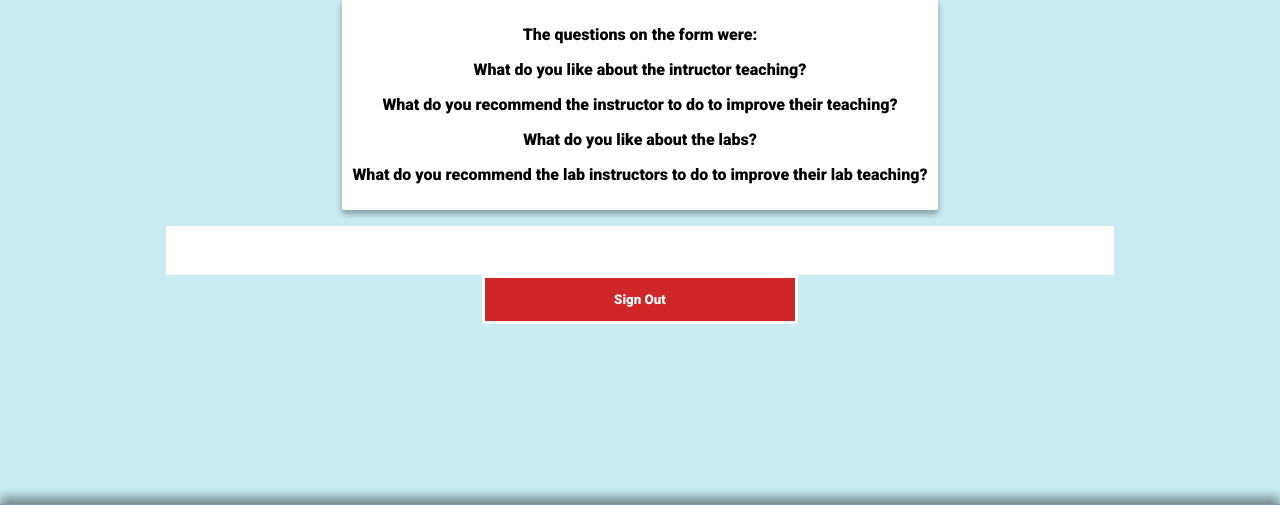
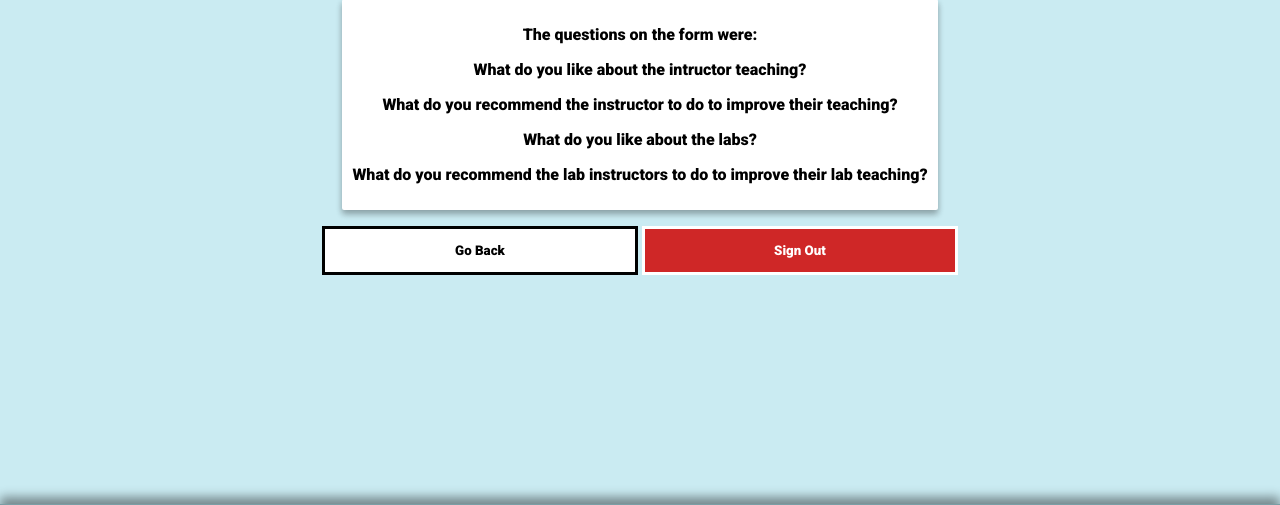
Before and after one commit to ismailmohammad/cscb20-a3, a PHP site: page /feedback.php in a window 1280 px wide. Shown: the part 210-715 px from the top of the page. Run offline with PHP 8.4, Linux system fonts and the light colour scheme; the visitor is signed in with stand-in values (Sample User, id 1); data that the repository does not hold is empty.

Commit message:
fix buttons

```diff
--- a/css/loginsignup.css
+++ b/css/loginsignup.css
@@ -23,6 +23,8 @@ button {
 }
 .back-button{
   background-color: white;
+  max-width: 25%;
+  color: black;
 }
 input {
   margin: 6px 0 21px 0;
--- a/viewremarks.php
+++ b/viewremarks.php
@@ -114,7 +114,7 @@ END;
 				<button id="back-button" type="button" onClick="window.history.back();" class="panel">Go Back</button>
 				</div>
 				<div class="center">
-				<button id="back-button" type="button" onClick="window.history.back();" class="back-button">Go Back</button>
+				<button id="back-button" type="button" onClick="window.history.back();" class="back-button">Go Back</button><br>
 				<button id="signout-button" type="button" onClick="location.href='signout.php'" class="signout-button">Sign Out</button>
 				</div>
 END;
```
